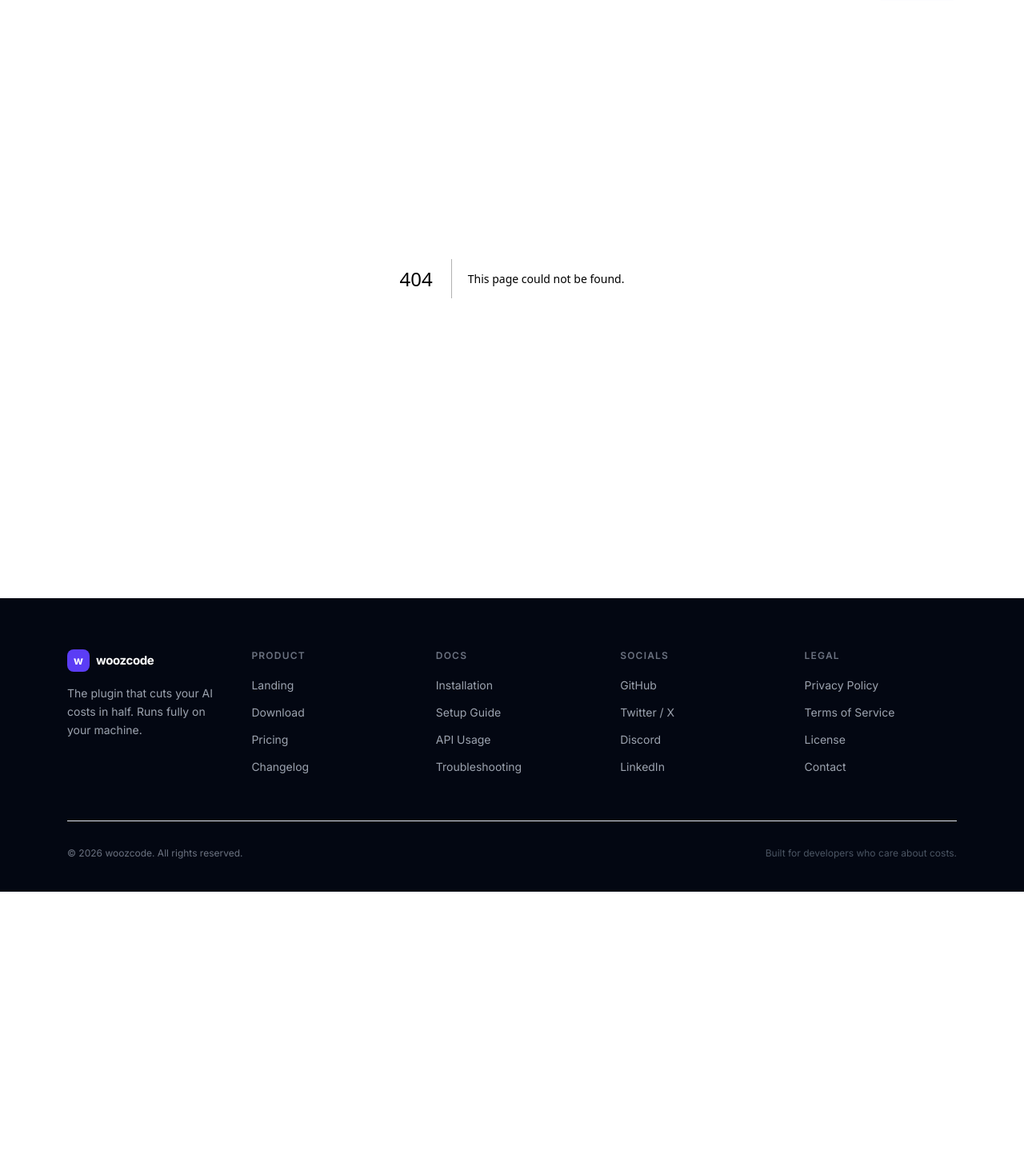
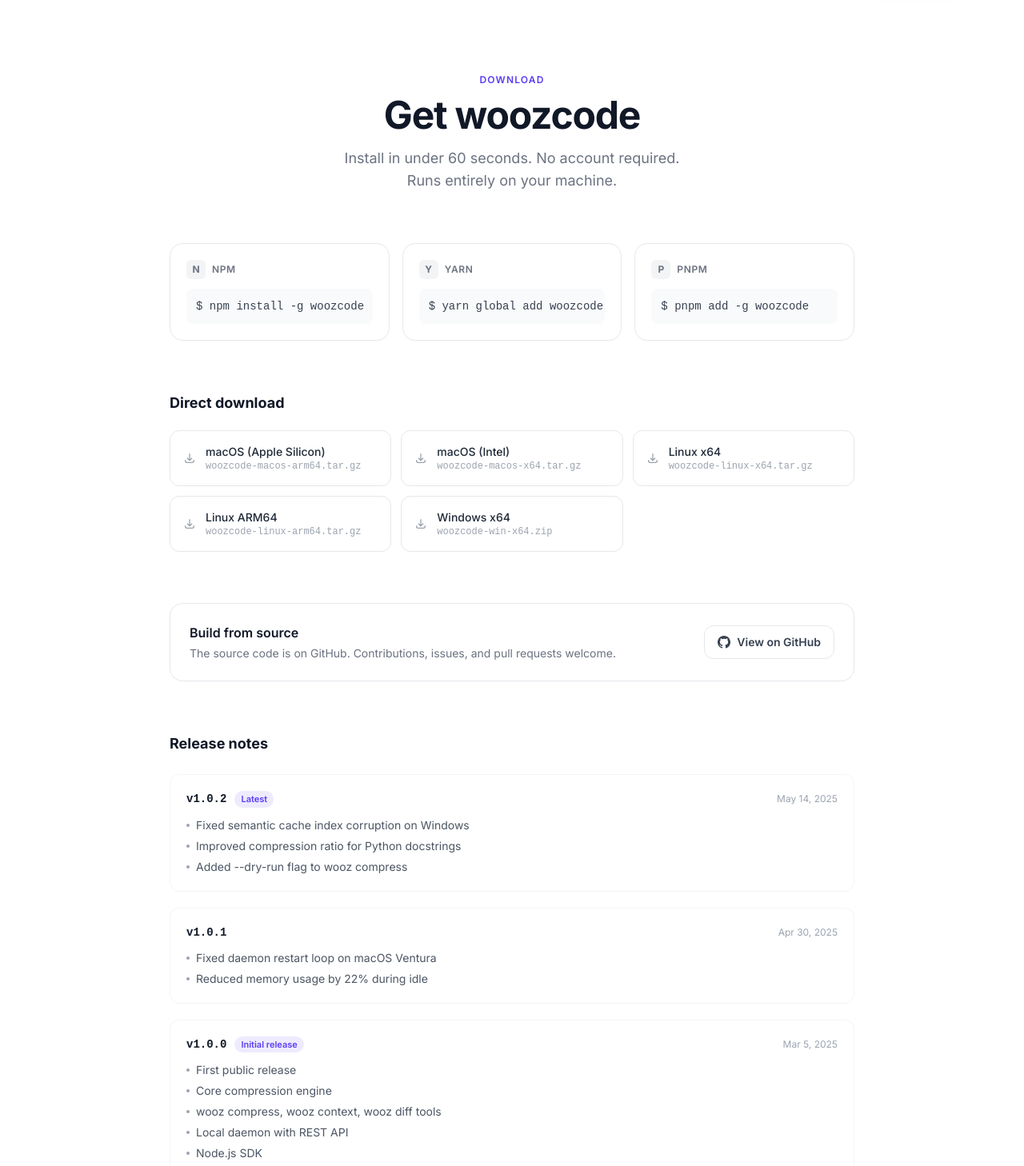
Before and after one commit to yusufsafary/woozcode, a Next.js app: page /download in a window 1280 px wide. Before the commit this address had no page. Shown: the part 52-1510 px from the top of the page at 80% size. Before the commit the page ends 1167 px from the top, so only its background shows below. Built offline with nearby package versions, Linux system fonts and the light colour scheme.

Commit message:
add app/download/page.tsx

```diff
--- /dev/null
+++ b/app/download/page.tsx
@@ -0,0 +1,157 @@
+import type { Metadata } from 'next'
+import Link from 'next/link'
+
+export const metadata: Metadata = {
+  title: 'Download',
+  description: 'Download woozcode and start reducing your AI token costs in under 60 seconds.',
+}
+
+const releases = [
+  {
+    version: 'v1.0.2',
+    date: 'May 14, 2025',
+    tag: 'Latest',
+    notes: [
+      'Fixed semantic cache index corruption on Windows',
+      'Improved compression ratio for Python docstrings',
+      'Added --dry-run flag to wooz compress',
+    ],
+  },
+  {
+    version: 'v1.0.1',
+    date: 'Apr 30, 2025',
+    tag: null,
+    notes: [
+      'Fixed daemon restart loop on macOS Ventura',
+      'Reduced memory usage by 22% during idle',
+    ],
+  },
+  {
+    version: 'v1.0.0',
+    date: 'Mar 5, 2025',
+    tag: 'Initial release',
+    notes: [
+      'First public release',
+      'Core compression engine',
+      'wooz compress, wooz context, wooz diff tools',
+      'Local daemon with REST API',
+      'Node.js SDK',
+    ],
+  },
+]
+
+export default function DownloadPage() {
+  return (
+    <div className="pt-16 min-h-screen bg-white">
+      <div className="max-w-4xl mx-auto px-5 py-20">
+        <div className="text-center mb-16">
+          <span className="text-xs font-semibold uppercase tracking-widest text-accent mb-3 block">Download</span>
+          <h1 className="text-4xl sm:text-5xl font-bold text-gray-900 tracking-tight mb-4">
+            Get woozcode
+          </h1>
+          <p className="text-gray-500 text-lg max-w-md mx-auto">
+            Install in under 60 seconds. No account required. Runs entirely on your machine.
+          </p>
+        </div>
+
+        {/* Install options */}
+        <div className="grid md:grid-cols-3 gap-4 mb-16">
+          {[
+            { label: 'npm', cmd: 'npm install -g woozcode', icon: 'N' },
+            { label: 'yarn', cmd: 'yarn global add woozcode', icon: 'Y' },
+            { label: 'pnpm', cmd: 'pnpm add -g woozcode', icon: 'P' },
+          ].map((item) => (
+            <div
+              key={item.label}
+              className="p-5 rounded-2xl border border-gray-200 hover:border-accent/30 hover:shadow-sm transition-all group"
+            >
+              <div className="flex items-center gap-2 mb-3">
+                <span className="w-6 h-6 rounded-md bg-gray-100 group-hover:bg-accent/10 text-gray-500 group-hover:text-accent text-xs font-bold flex items-center justify-center transition-all">
+                  {item.icon}
+                </span>
+                <span className="text-xs font-semibold text-gray-500 uppercase tracking-wider">{item.label}</span>
+              </div>
+              <pre className="font-mono text-sm text-gray-700 bg-gray-50 rounded-lg p-3 overflow-x-auto">
+                <code>$ {item.cmd}</code>
+              </pre>
+            </div>
+          ))}
+        </div>
+
+        {/* Binary downloads */}
+        <div className="mb-16">
+          <h2 className="text-lg font-bold text-gray-900 mb-5">Direct download</h2>
+          <div className="grid sm:grid-cols-3 gap-3">
+            {[
+              { os: 'macOS (Apple Silicon)', file: 'woozcode-macos-arm64.tar.gz' },
+              { os: 'macOS (Intel)', file: 'woozcode-macos-x64.tar.gz' },
+              { os: 'Linux x64', file: 'woozcode-linux-x64.tar.gz' },
+              { os: 'Linux ARM64', file: 'woozcode-linux-arm64.tar.gz' },
+              { os: 'Windows x64', file: 'woozcode-win-x64.zip' },
+            ].map((item) => (
+              <button
+                key={item.os}
+                className="flex items-center gap-3 p-4 rounded-xl border border-gray-200 hover:border-accent/30 hover:bg-gray-50 text-left transition-all group"
+              >
+                <svg className="w-4 h-4 text-gray-400 group-hover:text-accent transition-colors flex-shrink-0" fill="none" viewBox="0 0 24 24" stroke="currentColor" strokeWidth={2}>
+                  <path strokeLinecap="round" strokeLinejoin="round" d="M4 16v1a3 3 0 003 3h10a3 3 0 003-3v-1m-4-4l-4 4m0 0l-4-4m4 4V4" />
+                </svg>
+                <div>
+                  <div className="text-sm font-medium text-gray-800">{item.os}</div>
+                  <div className="text-xs text-gray-400 font-mono">{item.file}</div>
+                </div>
+              </button>
+            ))}
+          </div>
+        </div>
+
+        {/* GitHub */}
+        <div className="mb-16 p-6 rounded-2xl border border-gray-200 flex flex-col sm:flex-row items-start sm:items-center justify-between gap-4">
+          <div>
+            <h3 className="font-semibold text-gray-900 mb-1">Build from source</h3>
+            <p className="text-sm text-gray-500">
+              The source code is on GitHub. Contributions, issues, and pull requests welcome.
+            </p>
+          </div>
+          <a
+            href="#"
+            className="inline-flex items-center gap-2 px-4 py-2.5 rounded-xl border border-gray-200 text-gray-700 text-sm font-semibold hover:border-gray-300 hover:bg-gray-50 transition-all active:scale-95 whitespace-nowrap"
+          >
+            <svg className="w-4 h-4" fill="currentColor" viewBox="0 0 24 24">
+              <path d="M12 0C5.374 0 0 5.373 0 12c0 5.302 3.438 9.8 8.207 11.387.599.111.793-.261.793-.577v-2.234c-3.338.726-4.033-1.416-4.033-1.416-.546-1.387-1.333-1.756-1.333-1.756-1.089-.745.083-.729.083-.729 1.205.084 1.839 1.237 1.839 1.237 1.07 1.834 2.807 1.304 3.492.997.107-.775.418-1.305.762-1.604-2.665-.305-5.467-1.334-5.467-5.931 0-1.311.469-2.381 1.236-3.221-.124-.303-.535-1.524.117-3.176 0 0 1.008-.322 3.301 1.23A11.509 11.509 0 0112 5.803c1.02.005 2.047.138 3.006.404 2.291-1.552 3.297-1.23 3.297-1.23.653 1.653.242 2.874.118 3.176.77.84 1.235 1.911 1.235 3.221 0 4.609-2.807 5.624-5.479 5.921.43.372.823 1.102.823 2.222v3.293c0 .319.192.694.801.576C20.566 21.797 24 17.3 24 12c0-6.627-5.373-12-12-12z" />
+            </svg>
+            View on GitHub
+          </a>
+        </div>
+
+        {/* Release notes */}
+        <div>
+          <h2 className="text-lg font-bold text-gray-900 mb-6">Release notes</h2>
+          <div className="space-y-5">
+            {releases.map((r) => (
+              <div key={r.version} className="border border-gray-100 rounded-xl p-5">
+                <div className="flex items-center gap-2.5 mb-3">
+                  <code className="text-sm font-mono font-bold text-gray-900">{r.version}</code>
+                  {r.tag && (
+                    <span className="px-2 py-0.5 rounded-full bg-accent/10 text-accent text-[11px] font-semibold">
+                      {r.tag}
+                    </span>
+                  )}
+                  <span className="text-xs text-gray-400 ml-auto">{r.date}</span>
+                </div>
+                <ul className="space-y-1.5">
+                  {r.notes.map((note) => (
+                    <li key={note} className="flex items-start gap-2 text-sm text-gray-600">
+                      <span className="w-1 h-1 rounded-full bg-gray-400 mt-2 flex-shrink-0" />
+                      {note}
+                    </li>
+                  ))}
+                </ul>
+              </div>
+            ))}
+          </div>
+        </div>
+      </div>
+    </div>
+  )
+}
```
